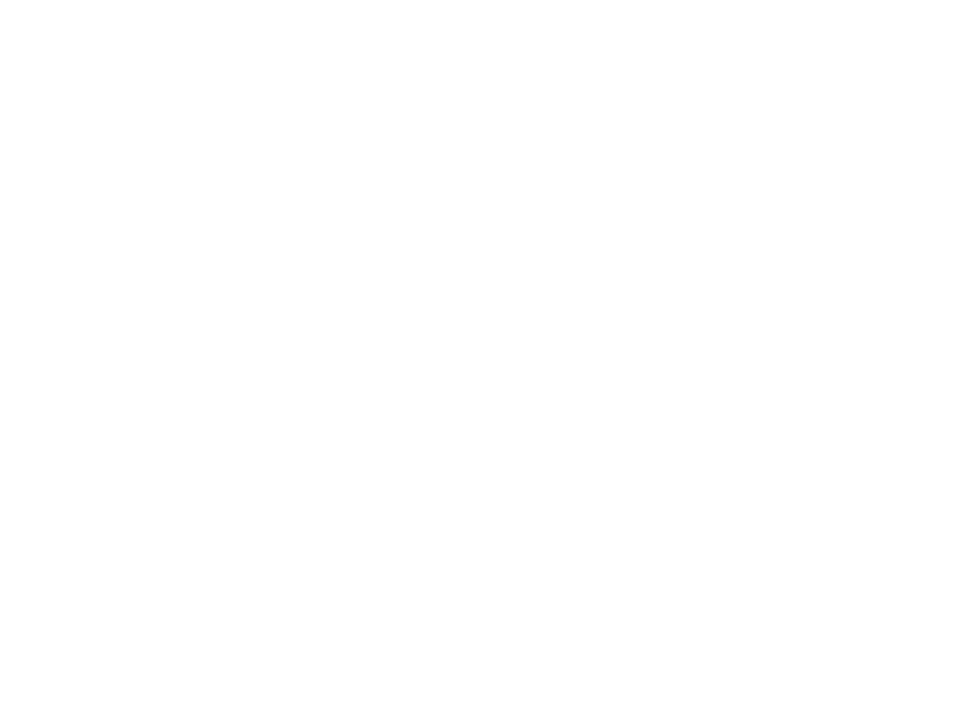
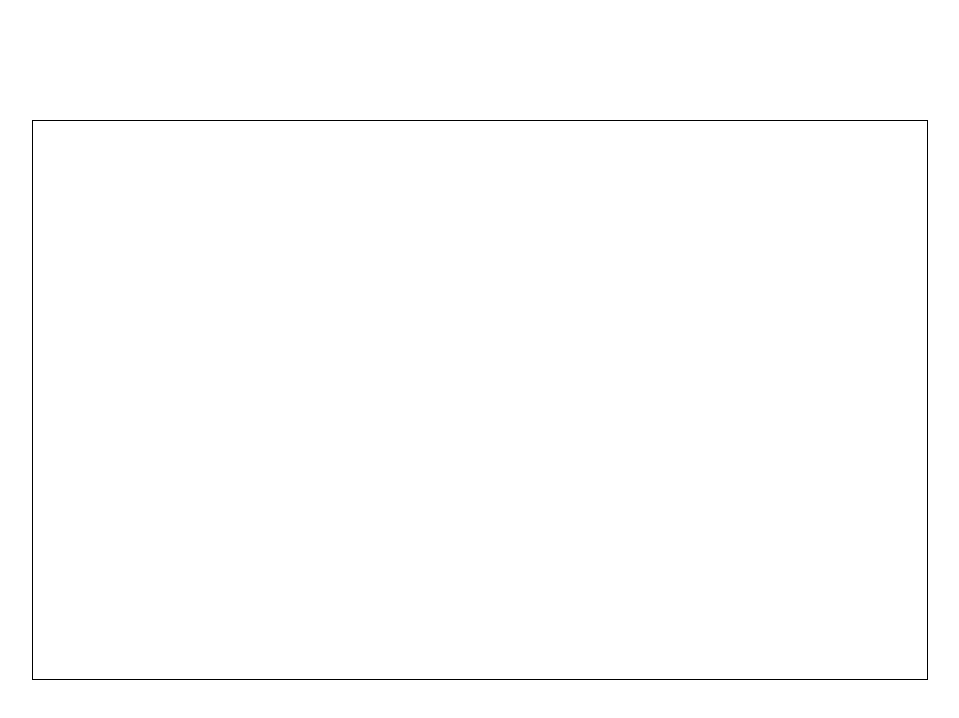
Before and after one commit to SanjeevMidda/Color-box, a React (Create React App) app: page / in a window 1280 px wide. Shown: the top 718 px of the page, without its empty margins (160-1119 px from the left). Built offline with nearby package versions, Linux system fonts and the light colour scheme.

Commit message:
created block container component to house our blocks

```diff
--- a/src/App.js
+++ b/src/App.js
@@ -1,8 +1,15 @@
 import "./index.css";
-import useRandomColor from "./hooks/useRandomColor";
+import Block from "./components/Block";
+import BlockContainer from "./components/BlockContainer";
 
 function App() {
-  return <div className="App"></div>;
+  return (
+    <div className="App">
+      <BlockContainer>
+        <Block />
+      </BlockContainer>
+    </div>
+  );
 }
 
 export default App;
--- /dev/null
+++ b/src/components/BlockContainer.jsx
@@ -0,0 +1,7 @@
+import React from "react";
+
+const BlockContainer = ({ children }) => {
+  return <div className="blockContainer">{children}</div>;
+};
+
+export default BlockContainer;
--- a/src/index.css
+++ b/src/index.css
@@ -11,7 +11,14 @@
   align-items: center;
   height: 100dvh;
 }
+
 .block {
-  width: 100px;
-  height: 100px;
+  width: 20px;
+  height: 20px;
 }
+
+.blockContainer {
+  width: 70dvw;
+  height: 70dvh;
+  border: 1px solid black;
+}
```
